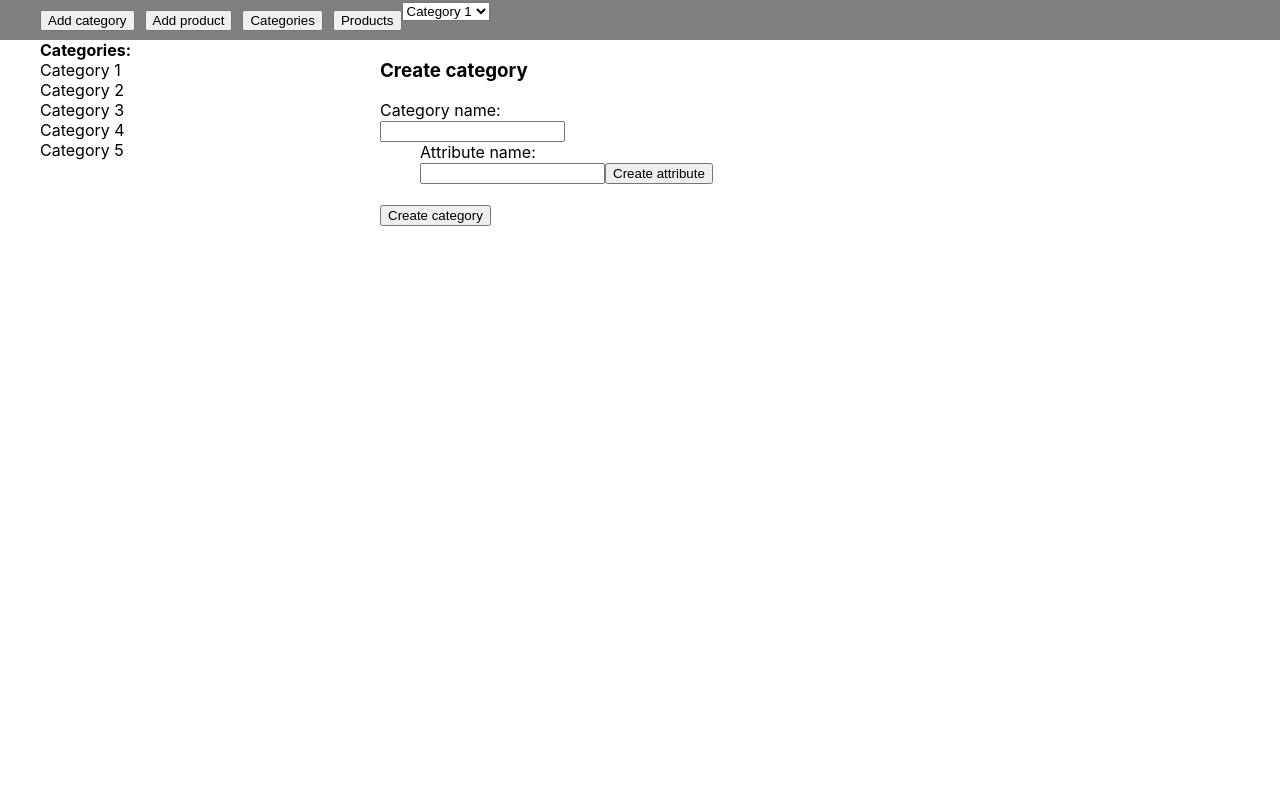
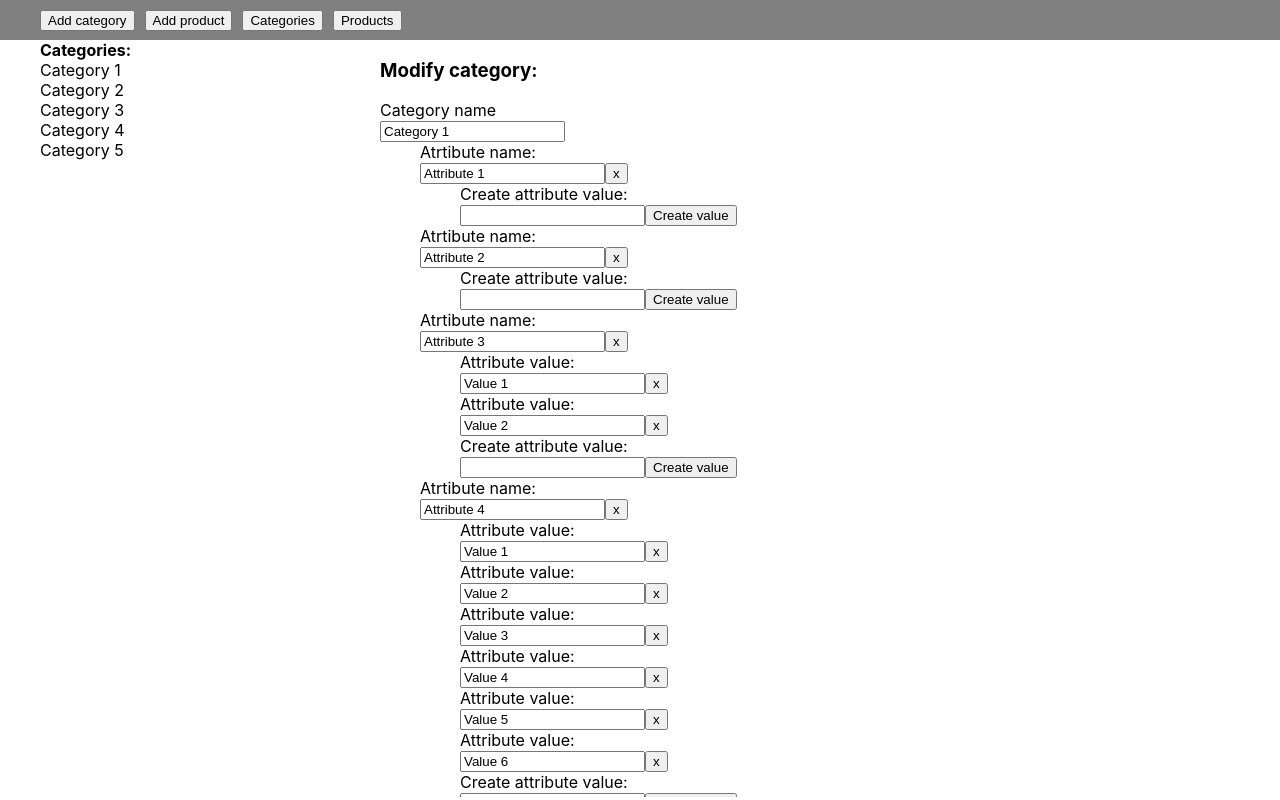
Before and after one commit to AlexandrLogunov97/Products, a React (Create React App) app: page / in a window 1280 px wide. Built offline with nearby package versions, Linux system fonts and the light colour scheme.

Commit message:
pre final
attribute value is fixed bug

```diff
--- a/src/App.js
+++ b/src/App.js
@@ -17,7 +17,7 @@ class App extends Component {
       products: [],
       selectedProduct: {},
       leftMode: 'categories',
-      rightMode: 'createCategory'
+      rightMode: 'modifyCategory'
     }
   }
   genValues(){
@@ -25,20 +25,17 @@ class App extends Component {
     let newValues=[]
     for (let index = 0; index<countValues; index++) {
       newValues.push(`Value ${index+1}`)
-      console.log(`Value ${index+1}`);
     }
     return newValues;
   }
   genAttr(){
     let countAttr=Math.floor(Math.random() * 10);
     let attributes=[];
-    let newValues=this.genValues();
     for (let index = 0; index<countAttr; index++) {
       attributes.push({
         name: `Attribute ${index+1}`,
-        values: newValues
+        values: this.genValues()
       })
-      console.log(`Value ${index+1}`);
     }
     return attributes;
   }
@@ -90,6 +87,7 @@ class App extends Component {
       rightMode: 'modifyCategory'
 
     })
+    console.log(category);
   }
   onSelectMenuItems = (e) => {
 
@@ -136,7 +134,6 @@ class App extends Component {
           <button className='item-left' onClick={this.onSelectRightMode} value='createProduct'>Add product</button>
           <button className='item-left' onClick={this.onSelectLeftMode} value='categories'>Categories</button>
           <button className='item-left' onClick={this.onSelectLeftMode} value='products'>Products</button>
-          <CategorySelectList categories={this.state.categories} />
         </div>
         <br />
         <br />
--- a/src/components/attribute/AttibuteList.js
+++ b/src/components/attribute/AttibuteList.js
@@ -8,7 +8,7 @@ export class AttributeList extends Component {
       <div>
           {
             this.props.attributes.map(( attribute ,index) => (
-              <AttributeEdit key={index} attribute={attribute} onDeleteAttribute={this.props.onDeleteAttribute}/>
+              <AttributeEdit attribute={attribute} onDeleteAttribute={this.props.onDeleteAttribute}/>
             ))
           }
       </div>
--- a/src/components/attribute/AttributeEdit.js
+++ b/src/components/attribute/AttributeEdit.js
@@ -38,11 +38,12 @@ export class AttributeEdit extends Component {
     onDeleteAttributeValue = (attributeValue) => {
         let newValues = this.state.attribute.values;
         newValues.splice(newValues.indexOf(attributeValue), 1);
-        let newAttribute=this.state.attribute;
-        newAttribute.values=newValues;
+        let newAttribute = this.state.attribute;
+        newAttribute.values = newValues;
         this.setState({
             attribute: newAttribute
         })
+        console.log(this.state.attribute.name);
     }
     onDeleteAttribute = (e) => {
         this.props.onDeleteAttribute(this.props.attribute);
@@ -62,12 +63,29 @@ export class AttributeEdit extends Component {
             attribute: newAttribute
         });
     }
+    onAttributeValueChange = (oldValue, newValue) => {
+        let findedValue = this.state.attribute.values.find(value => value === newValue);
+        if (!findedValue) {
+
+            let index = this.state.attribute.values.indexOf(oldValue);
+            let newValues = this.state.attribute.values;
+            if (!newValue)
+                newValue = oldValue;
+            newValues[index] = newValue;
+            let newAttribute = this.state.attribute;
+            newAttribute.values = newValues;
+
+            this.setState({
+                attribute: newAttribute
+            });
+        }
+    }
     render() {
         return (
             <div className='tree-item'>
                 <label>Atrtibute name:</label><br />
                 <input onChange={this.onAttributeNameChange} value={this.state.attribute.name} /><button onClick={this.onDeleteAttribute}>x</button>
-                <AttributeValueList attributeValues={this.state.attribute.values} onDeleteAttributeValue={this.onDeleteAttributeValue}/>
+                <AttributeValueList attributeValues={this.state.attribute.values} onAttributeValueChange={this.onAttributeValueChange} onDeleteAttributeValue={this.onDeleteAttributeValue} />
                 <AttributeValueCreate onCreateAttributeValue={this.onCreateAttributeValue} />
             </div>
         );
--- a/src/components/attribute/AttributeValue.js
+++ b/src/components/attribute/AttributeValue.js
@@ -25,6 +25,7 @@ export class AttributeValue extends Component {
   }
   onAttributeValueChange=(e)=>{
     let newValue=e.target.value;
+    this.props.onAttributeValueChange(this.state.value,newValue);
     this.setState({
       value: newValue
     });
--- a/src/components/attribute/AttributeValueList.js
+++ b/src/components/attribute/AttributeValueList.js
@@ -8,7 +8,7 @@ export class AttributeValueList extends Component {
       <div className='tree-item'>
           {
               this.props.attributeValues.map(attributeValue=>(
-                <AttributeValue value={attributeValue} onDeleteAttributeValue={this.props.onDeleteAttributeValue}/>
+                <AttributeValue value={attributeValue} onAttributeValueChange={this.props.onAttributeValueChange} onDeleteAttributeValue={this.props.onDeleteAttributeValue}/>
               ))
           }
       </div>
--- a/src/components/products/ProductCreate.js
+++ b/src/components/products/ProductCreate.js
@@ -47,7 +47,7 @@ export class ProductCreate extends Component {
                 <label>Product name:</label><br />
                 <input onChange={this.onProductNameChange} value={this.state.product.name} /><br />
                 <label>Category name:</label><br />
-                <CategorySelectList onCategorySelect={this.onCategorySelect} categories={this.props.categories}/><br/>
+                <CategorySelectList onCategorySelect={this.onCategorySelect} categories={this.props.categories}/><br/><br/>
                 {
                     this.state.selectedCategory.attributes.map(attribute=>(
                         <div>
```
